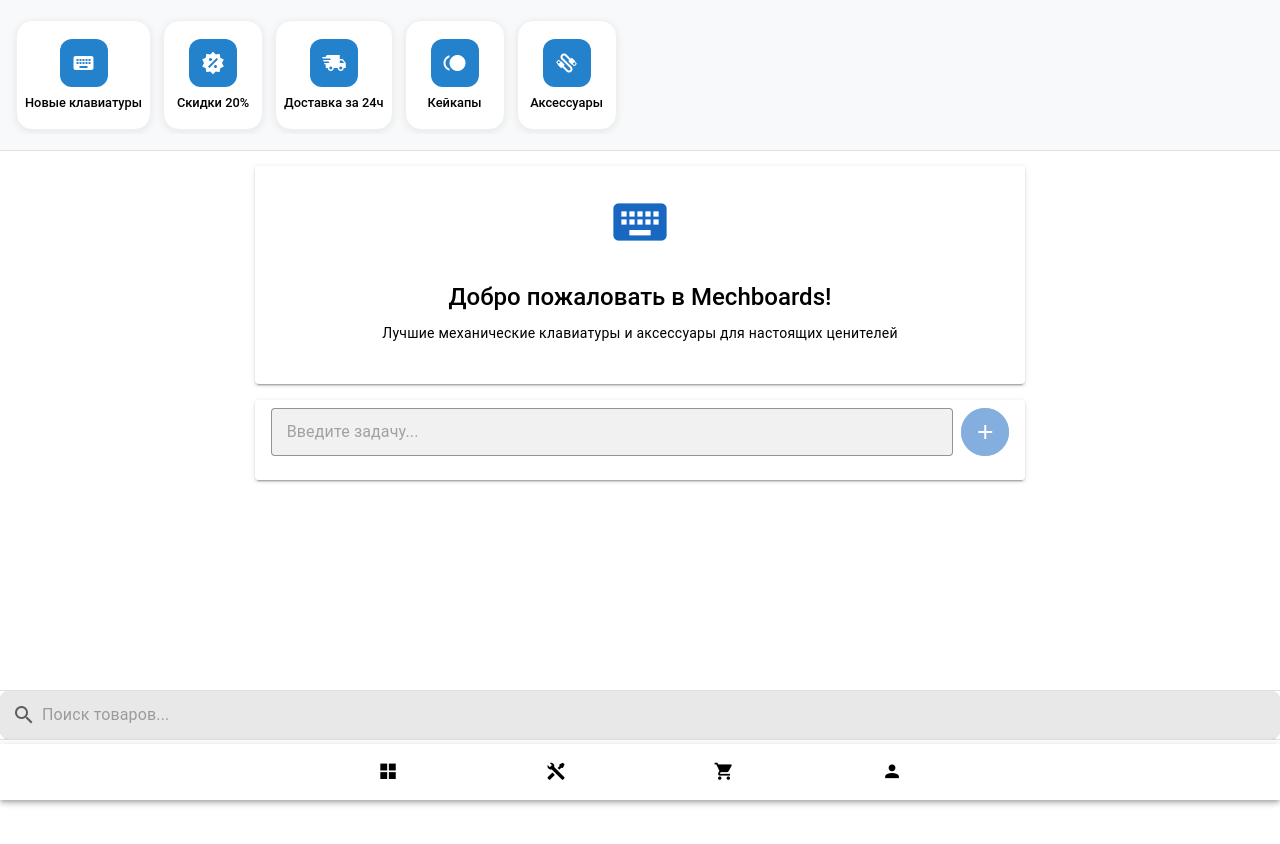
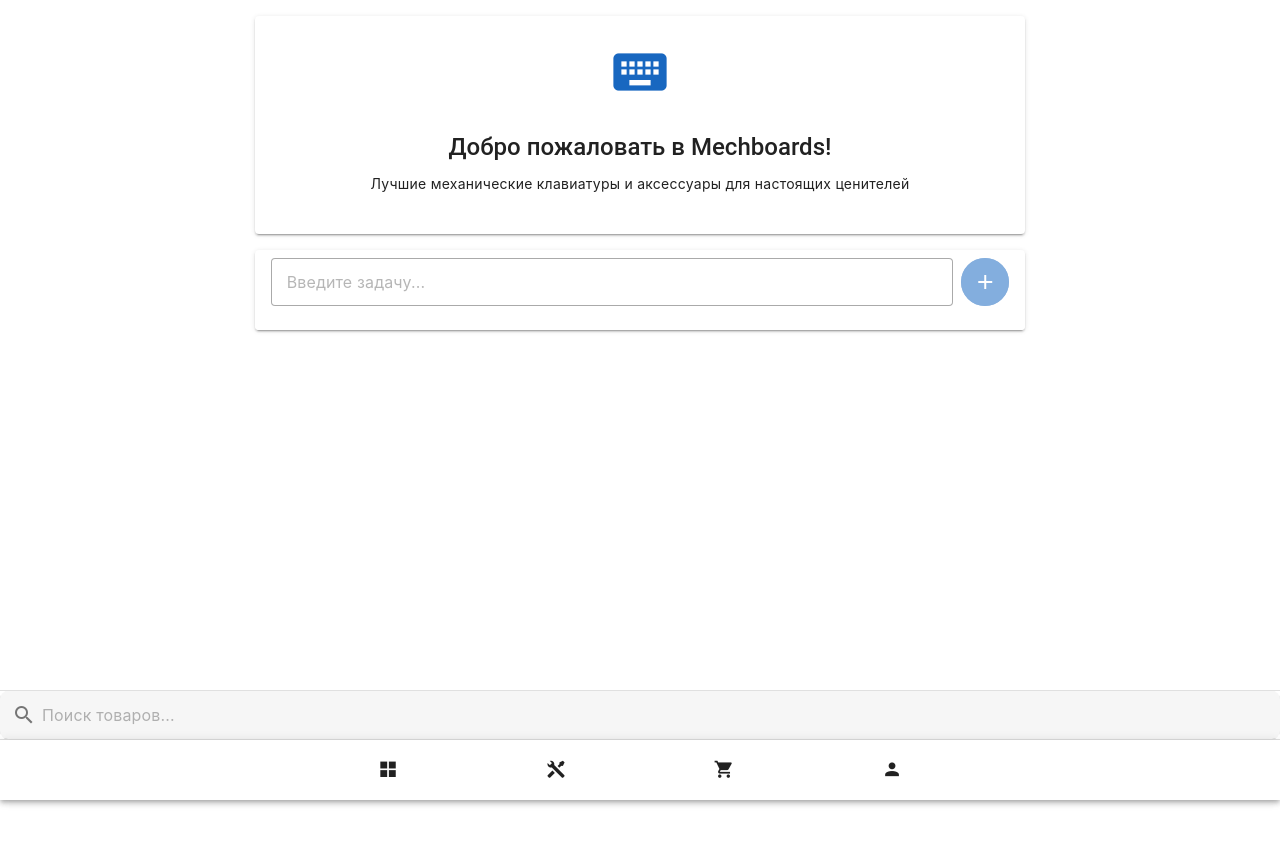
Before and after one commit to good-artem/Mechboards_app, a Vue app in the folder front/: page / in a window 1280 px wide. Shown: the top 844 px of the page. Built offline with nearby package versions, Linux system fonts and the light colour scheme.

Commit message:
fix styles cards

```diff
--- a/front/src/App.vue
+++ b/front/src/App.vue
@@ -1,16 +1,13 @@
 <template>
   <v-app>
     <v-main>
-      <!-- Новости показываются только на главной и каталоге -->
-      <NewsCarousel v-if="$route.name === 'home' || $route.name === 'catalog'" />
-
       <!-- Основной контент -->
       <div class="main-content">
         <router-view />
       </div>
 
       <!-- Поиск всегда над навбаром -->
-      <SearchBar v-if="$route.name === 'home' || $route.name === 'catalog'" />
+      <SearchBar />
 
       <!-- Навбар -->
       <Navbar />
@@ -21,77 +18,44 @@
 <script>
 import Navbar from './components/Navbar.vue'
 import SearchBar from './components/SearchBar.vue'
-import NewsCarousel from './components/NewsCarousel.vue'
 
 export default {
   name: 'App',
   components: {
     Navbar,
-    SearchBar,
-    NewsCarousel
+    SearchBar
   }
 }
 </script>
 
 <style>
-/* Принудительное применение темы Telegram */
-.v-application {
-  background: var(--tg-theme-bg-color, #ffffff) !important;
-  color: var(--tg-theme-text-color, #000000) !important;
+/* Глобальные стили для Telegram Mini App */
+body {
+  margin: 0;
+  padding: 0;
+  background: var(--tg-theme-bg-color, #f5f5f5);
+  color: var(--tg-theme-text-color, #000000);
+  font-family: -apple-system, BlinkMacSystemFont, 'Segoe UI', Roboto, sans-serif;
 }
 
-/* Навбар */
-.v-bottom-navigation {
-  background: var(--tg-theme-bg-color, #ffffff) !important;
-  border-top: 1px solid var(--tg-theme-secondary-bg-color, #f1f1f1);
+.main-content {
+  margin-bottom: 120px; /* Высота поиска + навбара */
+  min-height: calc(100vh - 120px);
+  padding: 0 8px;
 }
 
-.v-btn {
-  color: var(--tg-theme-text-color, #000000) !important;
+/* Стили для Vuetify компонентов */
+.v-bottom-navigation {
+  position: fixed !important;
+  bottom: 0;
+  left: 0;
+  right: 0;
+  z-index: 100;
+  height: 60px !important;
 }
 
 .v-btn--active {
   color: var(--tg-theme-button-color, #2481cc) !important;
   background: transparent !important;
 }
-
-/* Карточки */
-.v-card {
-  background: var(--tg-theme-bg-color, #ffffff) !important;
-  color: var(--tg-theme-text-color, #000000) !important;
-  border: 1px solid var(--tg-theme-secondary-bg-color, #f1f1f1);
-}
-
-/* Списки */
-.v-list {
-  background: var(--tg-theme-bg-color, #ffffff) !important;
-  color: var(--tg-theme-text-color, #000000) !important;
-}
-
-/* Поля ввода */
-.v-field {
-  background: var(--tg-theme-secondary-bg-color, #f1f1f1) !important;
-  color: var(--tg-theme-text-color, #000000) !important;
-}
-
-.v-field__input {
-  color: var(--tg-theme-text-color, #000000) !important;
-}
-
-/* Карусель новостей */
-.carousel-container {
-  background: var(--tg-theme-button-color, #2481cc) !important;
-}
-
-/* Иконки */
-.v-icon {
-  color: inherit !important;
-}
-
-.main-content {
-  margin-top: 150px; /* Высота карусели */
-  margin-bottom: 120px;
-  min-height: calc(100vh - 270px);
-  padding: 0 8px;
-}
 </style>
--- a/front/src/components/ProductCard.vue
+++ b/front/src/components/ProductCard.vue
@@ -4,8 +4,10 @@
 
         <!-- Нижняя информационная панель -->
         <div class="product-info">
-            <div class="product-name">{{ product.name }}</div>
-            <div class="product-price">{{ product.price }} ₽</div>
+            <div class="text-content">
+                <div class="product-name">{{ product.name }}</div>
+                <div class="product-price">{{ formatPrice(product.price) }}</div>
+            </div>
 
             <!-- Скидка -->
             <div v-if="product.discount" class="product-discount">
@@ -30,6 +32,9 @@
         }
     },
     methods: {
+        formatPrice(price) {
+            return new Intl.NumberFormat('ru-RU').format(price) + ' ₽'
+        },
         openProduct() {
             this.$emit('product-click', this.product)
         },
@@ -72,8 +77,8 @@
     height: 25%;
     background: linear-gradient(
         to top,
-        rgba(0, 0, 0, 0.8) 0%,
-        rgba(0, 0, 0, 0.6) 50%,
+        rgba(0, 0, 0, 0.85) 0%,
+        rgba(0, 0, 0, 0.7) 50%,
         transparent 100%
     );
     padding: 8px 12px;
@@ -82,19 +87,28 @@
     justify-content: space-between;
 }
 
+.text-content {
+    flex: 1;
+    min-width: 0;
+    margin-right: 8px;
+}
+
 .product-name {
     color: white;
-    font-size: 0.9rem;
+    font-size: 0.8rem;
     font-weight: 500;
-    flex: 1;
-    margin-right: 8px;
+    line-height: 1.2;
+    white-space: nowrap;
+    overflow: hidden;
+    text-overflow: ellipsis;
+    margin-bottom: 2px;
 }
 
 .product-price {
     color: white;
-    font-size: 1rem;
+    font-size: 0.9rem;
     font-weight: 600;
-    margin-right: 8px;
+    white-space: nowrap;
 }
 
 .product-discount {
--- a/front/src/views/CatalogView.vue
+++ b/front/src/views/CatalogView.vue
@@ -1,8 +1,12 @@
 <template>
-    <v-container>
+    <div>
+        <!-- Новости показываем только в режиме категорий -->
+        <NewsCarousel v-if="!showProducts" />
+
+        <v-container :class="{'with-news': !showProducts, 'without-news': showProducts}">
             <!-- Панель фильтров и сортировки (только при просмотре товаров) -->
             <div v-if="showProducts" class="filters-bar">
-            <v-card class="pa-2" elevation="1">
+                <v-card class="pa-2" elevation="1" style="background: var(--tg-theme-bg-color, #ffffff);">
                     <v-row align="center" no-gutters>
                         <v-col cols="6">
                             <v-select
@@ -12,6 +16,7 @@
                                 density="compact"
                                 variant="outlined"
                                 hide-details
+                                class="telegram-select"
                             ></v-select>
                         </v-col>
                         <v-col cols="6" class="text-right">
@@ -19,6 +24,7 @@
                                 icon
                                 @click="showFilters = !showFilters"
                                 size="small"
+                                class="filter-btn"
                             >
                                 <v-icon>mdi-filter</v-icon>
                             </v-btn>
@@ -26,6 +32,7 @@
                                 icon
                                 @click="backToCategories"
                                 size="small"
+                                class="back-btn"
                             >
                                 <v-icon>mdi-arrow-left</v-icon>
                             </v-btn>
@@ -33,6 +40,56 @@
                     </v-row>
                 </v-card>
             </div>
+
+            <!-- Расширяемая панель фильтров -->
+            <v-expand-transition>
+                <div v-if="showFilters && showProducts" class="filters-panel">
+                    <v-card class="pa-3" elevation="1">
+                        <v-row>
+                            <v-col cols="6">
+                                <v-select
+                                    v-model="filters.switchType"
+                                    :items="switchTypes"
+                                    label="Тип переключателя"
+                                    density="compact"
+                                    variant="outlined"
+                                    hide-details
+                                ></v-select>
+                            </v-col>
+                            <v-col cols="6">
+                                <v-select
+                                    v-model="filters.caseMaterial"
+                                    :items="caseMaterials"
+                                    label="Материал корпуса"
+                                    density="compact"
+                                    variant="outlined"
+                                    hide-details
+                                ></v-select>
+                            </v-col>
+                            <v-col cols="6">
+                                <v-select
+                                    v-model="filters.layout"
+                                    :items="layouts"
+                                    label="Раскладка"
+                                    density="compact"
+                                    variant="outlined"
+                                    hide-details
+                                ></v-select>
+                            </v-col>
+                            <v-col cols="6">
+                                <v-select
+                                    v-model="filters.priceRange"
+                                    :items="priceRanges"
+                                    label="Ценовой диапазон"
+                                    density="compact"
+                                    variant="outlined"
+                                    hide-details
+                                ></v-select>
+                            </v-col>
+                        </v-row>
+                    </v-card>
+                </div>
+            </v-expand-transition>
 
             <!-- Категории (показываются по умолчанию) -->
             <div v-if="!showProducts">
@@ -88,17 +145,20 @@
                 </v-card>
             </v-dialog>
         </v-container>
+    </div>
 </template>
 
 <script>
 import CategoryCard from '@/components/CategoryCard.vue'
 import ProductCard from '@/components/ProductCard.vue'
+import NewsCarousel from '@/components/NewsCarousel.vue'
 
 export default {
     name: 'CatalogView',
     components: {
         CategoryCard,
-        ProductCard
+        ProductCard,
+        NewsCarousel
     },
     data() {
         return {
@@ -111,6 +171,21 @@
                 { title: 'По цене (возр.)', value: 'price_asc' },
                 { title: 'По цене (убыв.)', value: 'price_desc' },
                 { title: 'По популярности', value: 'popular' }
+            ],
+            filters: {
+                switchType: null,
+                caseMaterial: null,
+                layout: null,
+                priceRange: null
+            },
+            switchTypes: ['Механические', 'Мембранные', 'Оптические'],
+            caseMaterials: ['Пластик', 'Алюминий', 'Дерево', 'Сталь'],
+            layouts: ['60%', '75%', 'TKL', 'Полная'],
+            priceRanges: [
+                'До 2000 ₽',
+                '2000-5000 ₽',
+                '5000-10000 ₽',
+                'Выше 10000 ₽'
             ],
             productDialog: false,
             selectedProduct: null,
@@ -157,7 +232,6 @@
                     image: 'https://via.placeholder.com/300x400/4facfe/ffffff?text=Keyboard+4',
                     category: 'all'
                 }
-                // Добавьте больше товаров по мере необходимости
             ]
         }
     },
@@ -198,6 +272,7 @@
         backToCategories() {
             this.showProducts = false;
             this.selectedCategory = null;
+            this.showFilters = false;
         },
         openProductDetail(product) {
             this.selectedProduct = product;
@@ -212,17 +287,43 @@
 </script>
 
 <style scoped>
+.with-news {
+  margin-top: 150px;
+}
+
+.without-news {
+  margin-top: 0;
+}
+
 .filters-bar {
     position: sticky;
-    top: 150px; /* Под каруселью новостей */
+    top: 0;
     z-index: 90;
     background: var(--tg-theme-bg-color, #ffffff);
     margin: 0 -16px;
     padding: 0 16px;
+    border-bottom: 1px solid var(--tg-theme-hint-color, #e0e0e0);
+}
+
+.filters-panel {
+    position: sticky;
+    top: 60px;
+    z-index: 89;
+    margin: 0 -16px;
+    padding: 0 16px;
+    background: var(--tg-theme-bg-color, #ffffff);
 }
 
 .categories-grid {
     max-height: calc(100vh - 300px);
     overflow-y: auto;
 }
+
+.telegram-select .v-field {
+    background: var(--tg-theme-secondary-bg-color, #f1f1f1) !important;
+}
+
+.filter-btn, .back-btn {
+    color: var(--tg-theme-button-color, #2481cc) !important;
+}
 </style>
```
Lines whose indentation alone changed are shown as unchanged.
